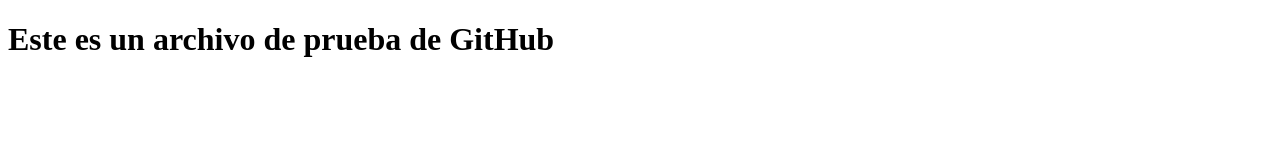
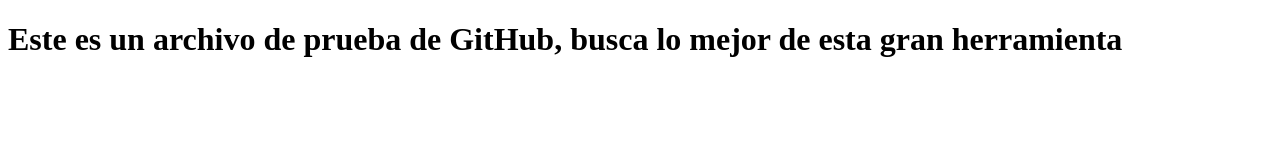
Before and after one commit to clarey2021/cursogit2022, a plain HTML site: page config.html in a window 1280 px wide. Drawn offline with Linux system fonts and the light colour scheme.

Commit message:
cambio de ambos html

```diff
--- a/config.html
+++ b/config.html
@@ -2,11 +2,11 @@
 <html lang="en">
 <head>
     <meta charset="UTF-8">
-    <meta http-equiv="X-UA-Compatible" content="IE=edge">
+    <meta http-equiv="X-UA-Compatible" content="IE=edge, chrome=1">
     <meta name="viewport" content="width=device-width, initial-scale=1.0">
     <title>Documento de prueba</title>
 </head>
 <body>
-    <h1>Este es un archivo de prueba de GitHub</h1>
+    <h1>Este es un archivo de prueba de GitHub, busca lo mejor de esta gran herramienta</h1>
 </body>
 </html>
```
Also changed, not shown: index.html (+1 -1 lines).
